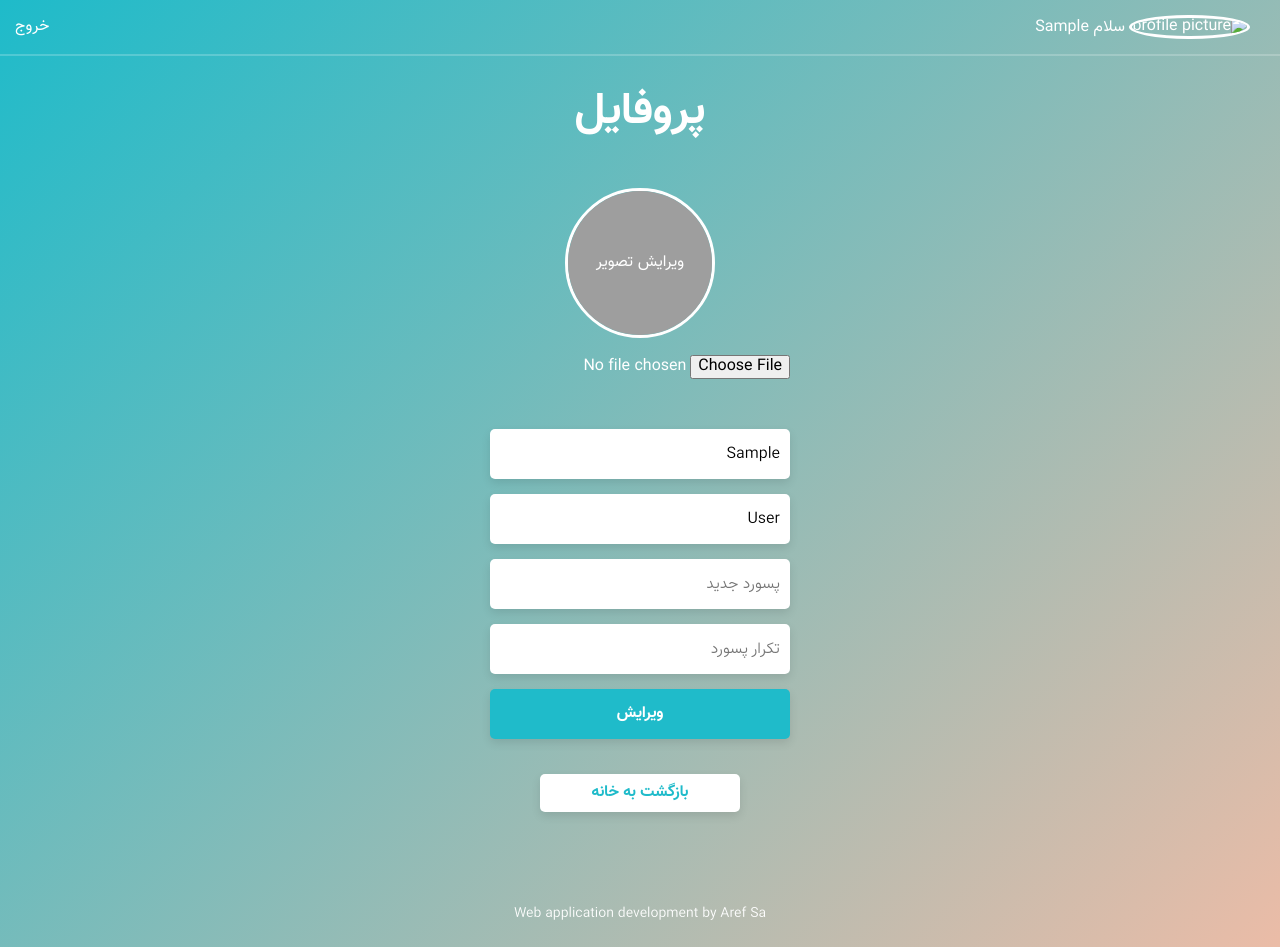
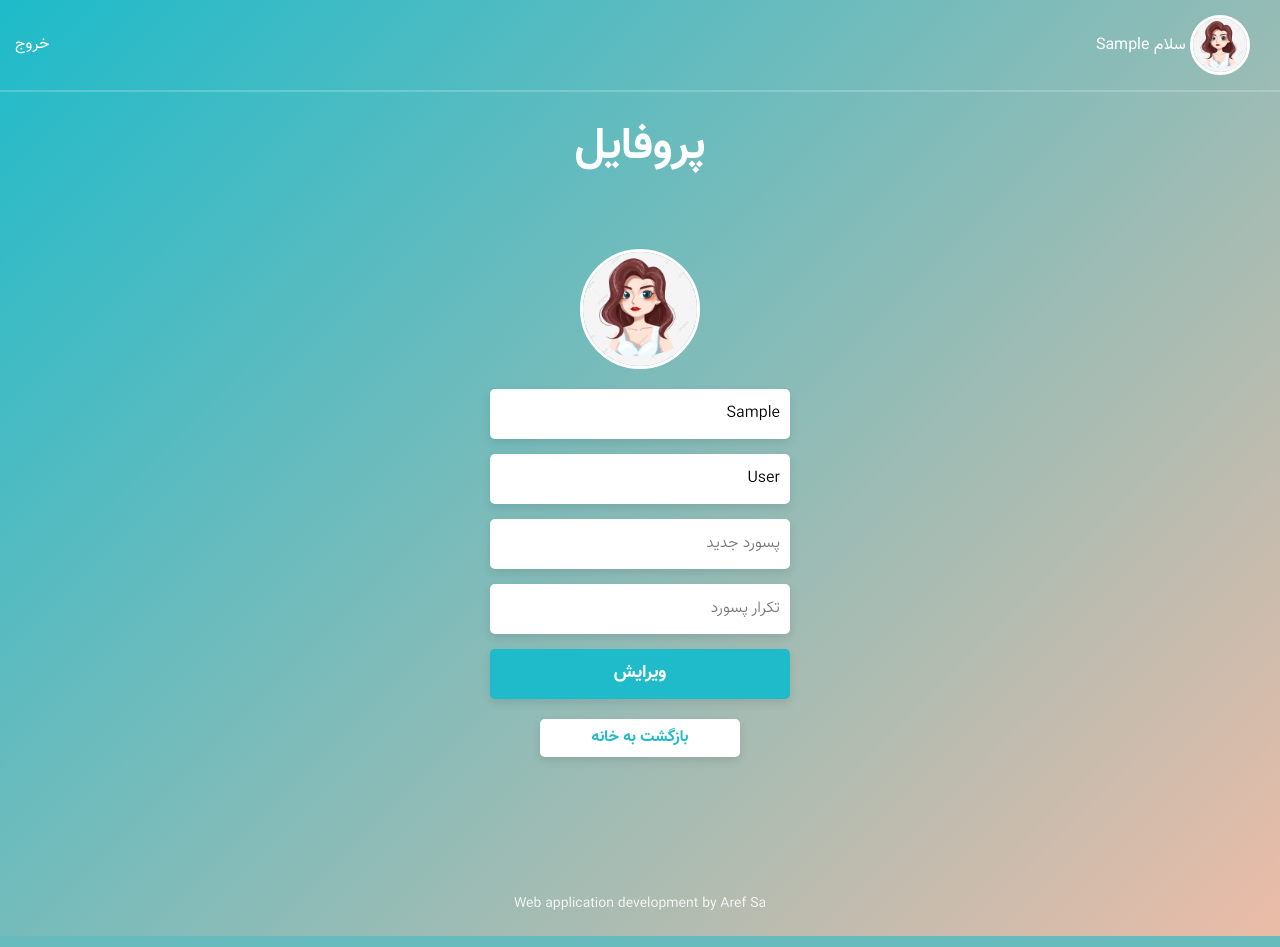
Before and after one commit to hossein-sa/django-todo-app, a Django app: page /accounts/profile/ in a window 1280 px wide. Run offline with Django 4.2, Linux system fonts and the light colour scheme; the visitor is signed in with stand-in values (Sample User, id 1); data comes from the database, SQL or seed files in the repository; grey boxes are pictures that could not be loaded.

Commit message:
Fix Default Avatar Handling & Improve Profile Page Consistency
- Ensured default avatar logic in 'profile.html' matches 'base.html'
- If user has no uploaded avatar, it falls back to '{% static 'images/avatar.jpg' %}'
- Prevented '/media/images/avatar.jpg' issue by using the correct static file
- Fixed potential avatar display errors in both navbar and profile page
- Improved readability and consistency in profile image handling
- Enhanced UX by ensuring a seamless experience across different parts of the app

 Now, both navbar and profile page correctly display the user's avatar or the default static avatar.

```diff
--- a/accounts/models.py
+++ b/accounts/models.py
@@ -8,7 +8,7 @@ def user_avatar_path(instance, filename):
 
 class UserProfile(models.Model):
     user = models.OneToOneField(User, on_delete=models.CASCADE)
-    avatar = models.ImageField(upload_to=user_avatar_path, default='avatars/default.jpg')
+    avatar = models.ImageField(upload_to=user_avatar_path, default='images/avatar.jpg')
     bio = models.TextField(blank=True, null=True)
 
 
--- a/accounts/templates/accounts/profile.html
+++ b/accounts/templates/accounts/profile.html
@@ -1,4 +1,6 @@
 {% extends "base.html" %}
+{% load static %}
+
 {% block content %}
 <div id="main-wrapper">
     <h1 class="headline">پروفایل</h1>
@@ -6,41 +8,51 @@
         <form method="post" enctype="multipart/form-data" class="form">
             {% csrf_token %}
 
-            <!-- ویرایش تصویر پروفایل -->
-            <div class="avatar-edit">
-                {% if user.userprofile.avatar %}
-                    <img src="{{ user.userprofile.avatar.url }}" alt="avatar">
+            <!-- Avatar Upload (Fixed Logic) -->
+            <div class="avatar-wrapper">
+                <label for="avatar">
+                    {% if user.userprofile.avatar and user.userprofile.avatar.url != '/media/images/avatar.jpg' %}
+                        <img id="avatarPreview" src="{{ user.userprofile.avatar.url }}" alt="avatar">
                     {% else %}
-                    <img src="/static/images/default-avatar.jpg" alt="avatar">
+                        <img id="avatarPreview" src="{% static 'images/avatar.jpg' %}" alt="avatar">
                     {% endif %}
-                <label for="avatar">ویرایش تصویر</label>
-                <input type="file" name="avatar" id="avatar">
+                </label>
+                <input type="file" name="avatar" id="avatar" accept="image/*" onchange="previewAvatar(event)">
             </div>
 
-            <!-- فیلدهای نام و نام خانوادگی -->
-            <input type="text" name="first_name" class="form-input" value="{{ user.first_name }}" placeholder="نام">
-            <input type="text" name="last_name" class="form-input" value="{{ user.last_name }}" placeholder="نام خانوادگی">
+            <!-- Name Fields -->
+            <input type="text" name="first_name" class="form-input" value="{{ user.first_name }}" placeholder="نام" required>
+            <input type="text" name="last_name" class="form-input" value="{{ user.last_name }}" placeholder="نام خانوادگی" required>
 
-            <!-- فیلدهای تغییر رمز عبور -->
+            <!-- Password Change -->
             <input type="password" name="password" class="form-input" placeholder="پسورد جدید">
             <input type="password" name="password_confirm" class="form-input" placeholder="تکرار پسورد">
 
-            <!-- دکمه ویرایش -->
-            <input type="submit" class="form-input" value="ویرایش">
+            <button type="submit" class="edit-button">ویرایش</button>
         </form>
-        <!-- دکمه بازگشت به خانه -->
+
+        <!-- Back to Home -->
         <a href="{% url 'todo_list' %}" class="back-button">بازگشت به خانه</a>
 
+        <!-- Display Messages -->
         {% if messages %}
             <div class="messages">
                 {% for message in messages %}
-        <div class="alert {% if message.tags %}alert-{{ message.tags }}{% endif %}">
-            {{ message }}
-        </div>
+                    <div class="alert {% if message.tags %}alert-{{ message.tags }}{% endif %}">{{ message }}</div>
                 {% endfor %}
             </div>
         {% endif %}
-
     </div>
 </div>
+
+<script>
+function previewAvatar(event) {
+    var reader = new FileReader();
+    reader.onload = function() {
+        document.getElementById('avatarPreview').src = reader.result;
+    }
+    reader.readAsDataURL(event.target.files[0]);
+}
+</script>
+
 {% endblock %}
--- a/accounts/views.py
+++ b/accounts/views.py
@@ -12,6 +12,8 @@ from django.contrib import messages
 @login_required
 def profile_view(request):
     user = request.user
+    user_profile, created = UserProfile.objects.get_or_create(user=user)  # Ensure UserProfile exists
+
     if request.method == "POST":
         first_name = request.POST.get("first_name")
         last_name = request.POST.get("last_name")
@@ -19,65 +21,73 @@ def profile_view(request):
         password = request.POST.get("password")
         password_confirm = request.POST.get("password_confirm")
 
-        # ذخیره نام و نام خانوادگی
+        # Update first name and last name
         user.first_name = first_name
         user.last_name = last_name
 
-        # ذخیره آواتار اگر آپلود شده باشد
+        # Save avatar if uploaded
         if avatar:
-            user.userprofile.avatar = avatar
+            user_profile.avatar = avatar
 
-        # تغییر پسورد اگر مقداردهی شده باشد
+        # Handle password change securely
         if password and password_confirm:
             if password == password_confirm:
-                user.set_password(password)  # تغییر پسورد
-                update_session_auth_hash(request, user)  # حفظ سشن لاگین
+                user.set_password(password)
+                update_session_auth_hash(request, user)  # Keep session active after password change
                 messages.success(request, "رمز عبور با موفقیت تغییر کرد.")
             else:
                 messages.error(request, "رمز عبور و تکرار آن مطابقت ندارند.")
+                return redirect("profile")  # Stop execution and redirect if passwords don't match
 
         user.save()
-        user.userprofile.save()
+        user_profile.save()
 
         messages.success(request, "پروفایل با موفقیت به‌روزرسانی شد.")
-        return redirect("profile")  # ریدایرکت به صفحه پروفایل
+        return redirect("profile")
 
     return render(request, "accounts/profile.html", {"user": user})
+
+
+from django.contrib.auth.forms import UserCreationForm
 
 def register_view(request):
     if request.method == "POST":
         form = UserRegisterationForm(request.POST)
         if form.is_valid():
-            user = form.save(commit=False)
-            user.set_password(form.cleaned_data['password'])
-            user.save()
-            UserProfile.objects.create(user=user)
+            user = form.save()
+            UserProfile.objects.create(user=user)  # Ensure profile is created
+            messages.success(request, "ثبت‌نام با موفقیت انجام شد! لطفاً وارد شوید.")
             return redirect("login")
+        else:
+            messages.error(request, "خطایی در ثبت‌نام وجود دارد. لطفاً فرم را بررسی کنید.")
+
     else:
         form = UserRegisterationForm()
 
+    return render(request, "accounts/register.html", {"form": form})
 
-    return render(request, "accounts/register.html", {"form": form})
 
 def login_view(request):
     if request.method == "POST":
         form = UserLoginForm(request.POST)
         if form.is_valid():
-            username = form.cleaned_data["username"]
+            username = form.cleaned_data["username"].strip()
             password = form.cleaned_data["password"]
             user = authenticate(request, username=username, password=password)
 
             if user:
                 login(request, user)
-                return redirect("todo_list")  # Redirect to home after login
+                messages.success(request, "ورود موفقیت‌آمیز بود!")
+                return redirect("todo_list")  # Redirect after login
             else:
-                form.add_error(None, "Invalid username or password")
+                messages.error(request, "نام کاربری یا رمز عبور اشتباه است.")
 
     else:
         form = UserLoginForm()
 
-    return render(request, "accounts/login.html", {"form": form})  # Ensure this line is always executed
+    return render(request, "accounts/login.html", {"form": form})
 
 def logout_view(request):
     logout(request)
+    messages.info(request, "شما با موفقیت خارج شدید.")
     return redirect("login")
--- a/static/css/style.css
+++ b/static/css/style.css
@@ -190,7 +190,7 @@ body {
     width: 25px;
     height: 25px;
     line-height: 0;
-    padding: 5px;
+    padding: 12px 9px;
     cursor: pointer;
 }
 
@@ -222,11 +222,11 @@ body {
     margin: auto;
     text-align: center;
 }
-
 .form-input {
+    position: relative;
+    z-index: 5; /* Ensure inputs stay below the avatar */
+    width: 100%;
     height: 50px;
-    width: 100%;
-    min-width: 200px;
     padding: 10px;
     margin-bottom: 15px;
     font-size: 16px;
@@ -243,6 +243,35 @@ body {
     cursor: pointer;
     font-weight: bold;
 }
+
+
+/* ======== Fix Avatar Overlapping ======== */
+.avatar-wrapper {
+    text-align: center;
+    margin-bottom: 20px; /* Ensure space below the avatar */
+    position: relative;
+    z-index: 10; /* Ensure avatar stays on top */
+}
+
+.avatar-wrapper img {
+    height: 120px;
+    width: 120px;
+    border-radius: 50%;
+    border: 3px solid #ffffff;
+    display: block;
+    margin: 0 auto;
+    transition: opacity 0.3s ease;
+    cursor: pointer;
+}
+
+.avatar-wrapper img:hover {
+    opacity: 0.7; /* Indicate clickability */
+}
+
+.avatar-wrapper input[type="file"] {
+    display: none; /* Hide default file input */
+}
+
 
 .avatar-edit {
     margin-top: 20px;
@@ -359,3 +388,27 @@ body {
     background-color: #f44336;
     color: white;
 }
+
+/* ======== STYLE "ویرایش" BUTTON ======== */
+.edit-button {
+    width: 100%;
+    height: 50px;
+    background-color: #1fbbca;
+    color: white;
+    border: none;
+    border-radius: 5px;
+    font-size: 18px;
+    font-weight: bold;
+    cursor: pointer;
+    transition: background 0.3s ease;
+    box-shadow: 0 4px 10px rgba(0, 0, 0, 0.1);
+}
+
+.edit-button:hover {
+    background-color: #159ab6; /* Darker shade */
+}
+
+/* ======== HIDE FILE INPUT (Choose File) ======== */
+.avatar-edit input[type="file"] {
+    display: none;  /* Hide file input */
+}
--- a/templates/base.html
+++ b/templates/base.html
@@ -13,7 +13,11 @@
     <nav id="navbar">
         {% if user.is_authenticated %}
             <a href="{% url 'profile' %}" class="panel-link">
+                {% if user.userprofile.avatar and user.userprofile.avatar.url != '/media/images/avatar.jpg' %}
                     <img src="{{ user.userprofile.avatar.url }}" alt="profile picture">
+                {% else %}
+                    <img src="{% static 'images/avatar.jpg' %}" alt="profile picture">  <!-- ✅ Use static default -->
+                {% endif %}
                 <span>سلام {{ user.first_name|default:user.username }}</span>
             </a>
             <a href="{% url 'logout' %}">خروج</a>
@@ -21,7 +25,6 @@
             <a href="{% url 'login' %}">ورود</a>
             <a href="{% url 'register' %}">ثبت نام</a>
         {% endif %}
-
     </nav>
 </header>
 
--- a/todo/templates/todo/todo_list.html
+++ b/todo/templates/todo/todo_list.html
@@ -10,7 +10,7 @@
 
     <form method="post" id="todo-entry" action="{% url 'add_task' %}">
         {% csrf_token %}
-        <input class="todo-entry" name="title" placeholder="قصد دارید چه کارهایی را برنامه ریزی کنید؟">
+        <input class="todo-entry" name="title" placeholder="قصد دارید چه کارهایی را برنامه ریزی کنید؟" required>
         <button class="todo-send-btn" type="submit">+</button>
     </form>
 
@@ -33,7 +33,9 @@
 function toggleTask(taskId) {
     fetch(`/toggle/${taskId}/`)
         .then(response => response.json())
-        .then(data => location.reload());
+        .then(data => {
+            document.getElementById(taskId).checked = data.status === 'completed';
+        });
 }
 </script>
 
```
Also changed, not shown: accounts/forms.py (+27 -18 lines), accounts/templates/accounts/login.html (+11 -6 lines), accounts/templates/accounts/register.html (+13 -12 lines). Lines whose indentation alone changed are shown as unchanged.
